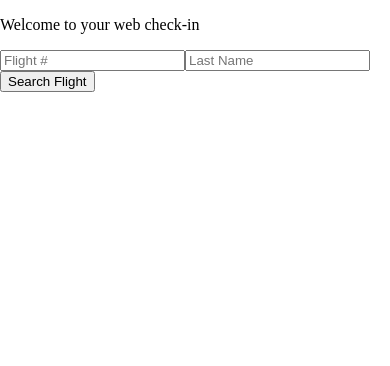
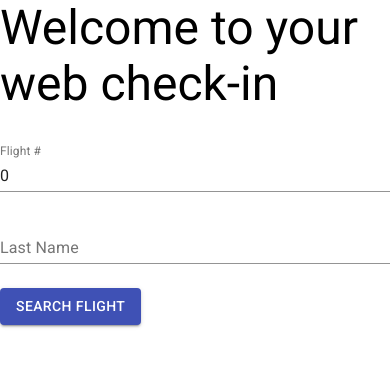
Before and after one commit to kbooz/cosi-exercise, a React (Create React App) app: page / in a window 390 px wide. Shown: the top 366 px of the page. Built offline with nearby package versions, Linux system fonts and the light colour scheme.

Commit message:
Responsive Search Flight with material

```diff
--- a/src/app/routes/SearchFlight/SearchFlight.tsx
+++ b/src/app/routes/SearchFlight/SearchFlight.tsx
@@ -1,23 +1,91 @@
-import React from "react";
+import * as React from "react";
+import { TextField, Typography, Button, Grid } from "@material-ui/core";
+import { useFormik } from "formik";
+import * as Yup from "yup";
 
-function SearchFlight() {
+import { FlightQuery } from "../../types/Flight";
+
+interface SearchFlightProps {
+	onSubmitSearch?: (data: FlightQuery) => void;
+	disabled?: boolean;
+}
+
+const schema = Yup.object({
+	flight: Yup.number().required("Fill your flight number"),
+	lastName: Yup.string()
+		.max(20, "Must be 20 characters or less")
+		.required("Fill your last name"),
+});
+
+function SearchFlight({ onSubmitSearch, disabled }: SearchFlightProps) {
+	const { values, errors, handleChange, handleSubmit } = useFormik<
+		FlightQuery
+	>({
+		initialValues: {
+			flight: 0,
+			lastName: "",
+		},
+		validationSchema: schema,
+		onSubmit(submitValues) {
+			console.log(submitValues);
+			onSubmitSearch?.(submitValues);
+		},
+	});
 	return (
-		<div>
-			<p>Welcome to your web check-in</p>
-			<form>
-				<input
-					type="text"
-					placeholder="Flight #"
-					data-test-id="flightNumber"
-				/>
-				<input
-					type="text"
-					placeholder="Last Name"
-					data-test-id="lastName"
-				/>
-				<button type="submit">Search Flight</button>
-			</form>
-		</div>
+		<Grid container spacing={4}>
+			<Grid item xs={12}>
+				<Typography variant="h3">
+					Welcome to your web check-in
+				</Typography>
+			</Grid>
+			<Grid item xs={12}>
+				<form onSubmit={handleSubmit}>
+					<Grid container spacing={3}>
+						<Grid item xs={12}>
+							<TextField
+								id="flight"
+								type="number"
+								label="Flight #"
+								fullWidth
+								inputProps={{
+									"data-testid": "flightNumber",
+								}}
+								onChange={handleChange}
+								value={values.flight}
+								error={!!errors.flight}
+								helperText={errors.flight}
+							/>
+						</Grid>
+						<Grid item xs={12}>
+							<TextField
+								id="lastName"
+								type="text"
+								label="Last Name"
+								fullWidth
+								inputProps={{
+									"data-testid": "lastName",
+								}}
+								onChange={handleChange}
+								value={values.lastName}
+								error={!!errors.lastName}
+								helperText={errors.lastName}
+							/>
+						</Grid>
+						<Grid item xs={12}>
+							<Button
+								color="primary"
+								variant="contained"
+								type="submit"
+								data-testid="submit"
+								disabled={disabled}
+							>
+								Search Flight
+							</Button>
+						</Grid>
+					</Grid>
+				</form>
+			</Grid>
+		</Grid>
 	);
 }
 
```
Also changed, not shown: 1 other file (tests, documents, lock files or other folders).
